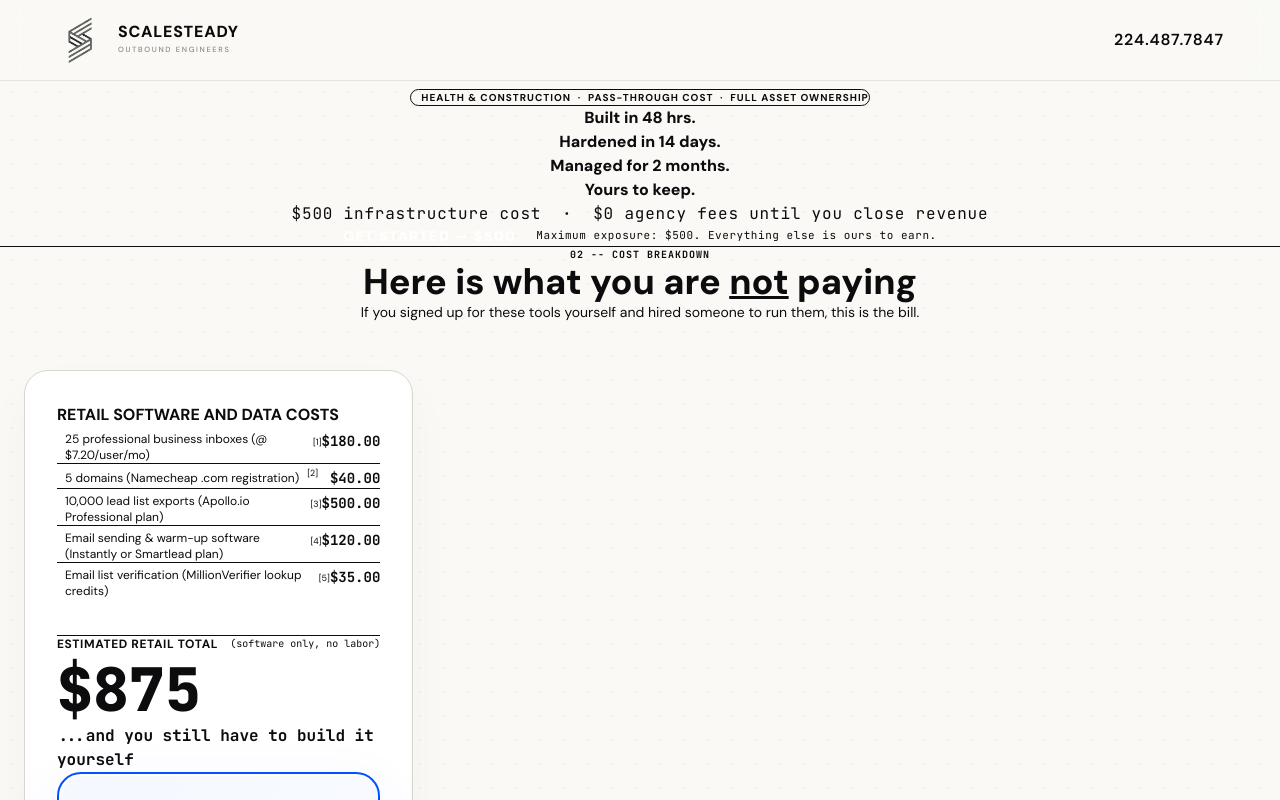
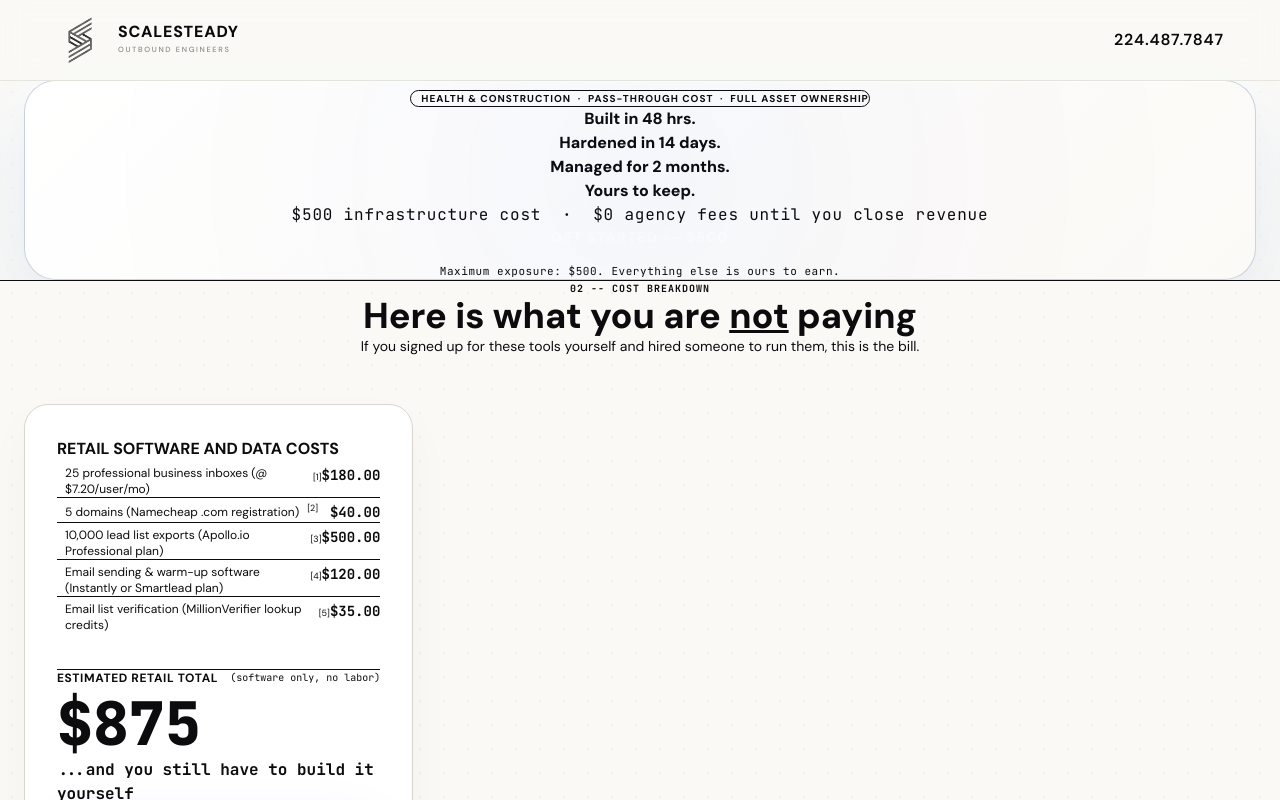
Before and after one commit to jaexochill2-code/scalesteady-engineers, a Next.js app: page /build in a window 1280 px wide. Shown: the top 800 px of the page. Built offline with nearby package versions, Linux system fonts and the light colour scheme.

Commit message:
fix: resolve center layout grid line overlapping card contents

```diff
--- a/src/app/build/page.tsx
+++ b/src/app/build/page.tsx
@@ -7,6 +7,27 @@ import Script from "next/script";
 const PHONE = "224.487.7847";
 const PHONE_HREF = "tel:+12244877847";
 const PAYPAL_HOSTED_BUTTON_ID: string = "9DREMSSX56AHQ";
+
+function GridBackground() {
+  return (
+    <>
+      {/* Subtle Grid Overlay */}
+      <div
+        className="absolute inset-0 pointer-events-none z-0"
+        style={{
+          backgroundImage: "radial-gradient(rgba(27, 79, 138, 0.05) 1px, transparent 1px)",
+          backgroundSize: "24px 24px"
+        }}
+      />
+
+      {/* Architectural Column Grid Lines */}
+      <div className="absolute inset-y-0 left-1/2 -translate-x-1/2 w-full max-w-[1200px] flex justify-between pointer-events-none z-0">
+        <div className="w-[1px] h-full bg-[#D8D6CE]/20" />
+        <div className="w-[1px] h-full bg-[#D8D6CE]/20" />
+      </div>
+    </>
+  );
+}
 
 export default function BuildPage() {
   const [accepted, setAccepted] = useState(false);
@@ -181,21 +202,7 @@ export default function BuildPage() {
         style={{ background: "radial-gradient(circle, rgba(0, 82, 255, 0.08) 0%, rgba(27, 79, 138, 0.03) 60%, transparent 100%)", filter: "blur(150px)" }}
       />
 
-      {/* Subtle Grid Overlay */}
-      <div
-        className="absolute inset-0 pointer-events-none z-20"
-        style={{
-          backgroundImage: "radial-gradient(rgba(27, 79, 138, 0.05) 1px, transparent 1px)",
-          backgroundSize: "24px 24px"
-        }}
-      />
 
-      {/* Architectural Column Grid Lines */}
-      <div className="absolute inset-y-0 left-1/2 -translate-x-1/2 w-full max-w-[1200px] flex justify-between pointer-events-none z-20">
-        <div className="w-[1px] h-full bg-[#D8D6CE]/20" />
-        <div className="w-[1px] h-full bg-[#D8D6CE]/15 hidden md:block" />
-        <div className="w-[1px] h-full bg-[#D8D6CE]/20" />
-      </div>
 
       {PAYPAL_HOSTED_BUTTON_ID &&
         PAYPAL_HOSTED_BUTTON_ID !== "[INSERT]" &&
@@ -209,27 +216,28 @@ export default function BuildPage() {
 
 
       {/* Main content wrapper */}
-      <main className="relative z-10">
+      <main className="relative">
 
 
         {/* 02 HERO */}
         <section className="bg-[var(--canvas)] pt-28 pb-24 border-b border-[var(--ink-border)] relative overflow-hidden">
+          <GridBackground />
 
           {/* Background bloom */}
           <div className="absolute top-[-10%] left-1/2 -translate-x-1/2 w-[1000px] h-[600px] rounded-full bg-[#1B4F8A]/5 blur-[140px] pointer-events-none" />
           <div className="absolute bottom-0 left-[-5%] w-[500px] h-[400px] rounded-full bg-[#1B4F8A]/4 blur-[110px] pointer-events-none" />
           <div className="absolute bottom-0 right-[-5%] w-[400px] h-[300px] rounded-full bg-[#1B4F8A]/3 blur-[90px] pointer-events-none" />
 
-          <div className="max-w-[900px] mx-auto px-6 text-center relative z-10">
-
+          <div className="max-w-[900px] mx-auto px-6 relative z-30">
+            <div className="bento-card-hero-pulse-large p-10 md:p-16 text-center">
               {/* Eyebrow */}
-            <span className="inline-flex items-center gap-2.5 px-5 py-2 text-[10px] font-bold tracking-widest uppercase bg-[#1B4F8A]/5 text-[#1B4F8A] border border-[#1B4F8A]/10 rounded-full mb-14">
+              <span className="inline-flex items-center gap-2.5 px-5 py-2 text-[10px] font-bold tracking-widest uppercase bg-[#1B4F8A]/5 text-[#1B4F8A] border border-[#1B4F8A]/10 rounded-full mb-10">
                 <span className="w-1.5 h-1.5 rounded-full bg-[#1B4F8A] animate-pulse flex-shrink-0" />
                 HEALTH &amp; CONSTRUCTION &nbsp;&middot;&nbsp; PASS-THROUGH COST &nbsp;&middot;&nbsp; FULL ASSET OWNERSHIP
               </span>
 
               {/* 4-line typographic stack */}
-            <h1 className="font-sans font-extrabold tracking-tight leading-[1.08] mb-12">
+              <h1 className="font-sans font-extrabold tracking-tight leading-[1.08] mb-10">
                 <span className="block text-4xl md:text-[62px] text-[#0C0C0E]">Built in 48 hrs.</span>
                 <span className="block text-4xl md:text-[62px] text-neutral-500 font-light">Hardened in 14 days.</span>
                 <span className="block text-4xl md:text-[62px] text-[#0C0C0E]">Managed for 2 months.</span>
@@ -237,29 +245,30 @@ export default function BuildPage() {
               </h1>
 
               {/* Money line */}
-            <p className="font-mono text-sm md:text-base text-neutral-600 tracking-wider mb-14">
+              <p className="font-mono text-sm md:text-base text-neutral-600 tracking-wider mb-10">
                 $500 infrastructure cost &nbsp;&middot;&nbsp; $0 agency fees until you close revenue
               </p>
 
               {/* CTAs */}
-            <div className="flex flex-col sm:flex-row items-center justify-center gap-5">
+              <div className="flex flex-col items-center justify-center gap-4">
                 <button
                   onClick={scrollToAcceptance}
                   className="px-10 py-4 bg-[#1B4F8A] hover:bg-[#2660A8] text-white font-sans font-bold text-sm uppercase tracking-widest transition-all duration-200 hover:shadow-[0_0_40px_rgba(27,79,138,0.3)] active:scale-[0.98]"
                 >
-                GET STARTED &mdash; $500
+                  GET STARTED -- $500
                 </button>
-              <span className="font-mono text-[11px] text-[#444444] tracking-wider">
+                <span className="font-mono text-[11px] text-neutral-500 tracking-wider text-center">
                   Maximum exposure: $500. Everything else is ours to earn.
                 </span>
               </div>
-
+            </div>
           </div>
         </section>
 
         {/* 03 VALUE COMPARISON - Retail cost vs ScaleSteady */}
-        <section className="bg-[#FFFFFF] border-b border-[var(--ink-border)] py-28 relative z-10">
-          <div className="max-w-[1200px] mx-auto px-6">
+        <section className="bg-[#FFFFFF] border-b border-[var(--ink-border)] py-28 relative">
+          <GridBackground />
+          <div className="max-w-[1200px] mx-auto px-6 relative z-10">
             <span className="font-mono text-[10px] font-bold uppercase tracking-widest text-neutral-500 block mb-3 text-center">02 -- Cost Breakdown</span>
             <h2 className="font-sans text-3xl md:text-4xl font-extrabold text-center tracking-tight text-[#0A0A0A] mb-4">
               Here is what you are <span className="text-[#1B4F8A] underline font-extrabold">not</span> paying
@@ -482,8 +491,9 @@ export default function BuildPage() {
         </section>
 
         {/* 04 WHAT'S INCLUDED - Asymmetric Bento Grid */}
-        <section className="py-20 bg-white border-b border-neutral-200 relative z-10">
-          <div className="max-w-[1200px] mx-auto px-6">
+        <section className="py-20 bg-white border-b border-neutral-200 relative">
+          <GridBackground />
+          <div className="max-w-[1200px] mx-auto px-6 relative z-10">
             <h2 className="font-sans text-2xl md:text-3xl font-extrabold text-center tracking-tight text-[#0A0A0A] mb-12">
               Deliverables built directly for your business
             </h2>
@@ -586,8 +596,9 @@ export default function BuildPage() {
         </section>
 
         {/* 05 TIMELINE - Warmup, Parallel Deliverables, Kickoff, Check-ins */}
-        <section className="bg-[#0D0D0E] text-white py-24 border-b border-neutral-900 relative overflow-hidden z-10">
-          <div className="max-w-[1200px] mx-auto px-6 relative z-10">
+        <section className="bg-[#0D0D0E] text-white py-24 border-b border-neutral-900 relative overflow-hidden">
+          <GridBackground />
+          <div className="max-w-[1200px] mx-auto px-6 relative z-30">
 
             <span className="font-mono text-[10px] font-bold uppercase tracking-wider text-neutral-500 block mb-2 text-center">
               Campaign Roadmap
@@ -729,8 +740,9 @@ export default function BuildPage() {
         </section>
 
         {/* 06 ASSET OWNERSHIP */}
-        <section className="py-20 bg-[#FAF8F6] border-b border-neutral-200 relative z-10">
-          <div className="max-w-[1100px] mx-auto px-6">
+        <section className="py-20 bg-[#FAF8F6] border-b border-neutral-200 relative">
+          <GridBackground />
+          <div className="max-w-[1100px] mx-auto px-6 relative z-10">
 
             <div className="text-center mb-12">
               <span className="font-mono text-[10px] font-bold uppercase tracking-widest text-[#888888] block mb-3">06 -- Ownership</span>
@@ -793,8 +805,9 @@ export default function BuildPage() {
         </section>
 
         {/* 07 SCALE OR WALK */}
-        <section className="py-24 border-b border-neutral-200 bg-white relative z-10">
-          <div className="max-w-[1000px] mx-auto px-6">
+        <section className="py-24 border-b border-neutral-200 bg-white relative">
+          <GridBackground />
+          <div className="max-w-[1000px] mx-auto px-6 relative z-10">
 
             {/* Milestone trigger callout */}
             <div className="text-center mb-16">
@@ -860,8 +873,9 @@ export default function BuildPage() {
         </section>
 
         {/* 08 TERMS OF SERVICE AND CLIENT SERVICE AGREEMENT */}
-        <section ref={termsRef} className="py-20 bg-[var(--canvas)] border-b border-[var(--ink-border)] relative z-10">
-          <div className="max-w-[800px] mx-auto px-6">
+        <section ref={termsRef} className="py-20 bg-[var(--canvas)] border-b border-[var(--ink-border)] relative">
+          <GridBackground />
+          <div className="max-w-[800px] mx-auto px-6 relative z-10">
             <h2 className="font-sans text-2xl md:text-3xl font-extrabold text-center tracking-tight text-[#0A0A0A] mb-4">
               Terms of Service and Client Service Agreement
             </h2>
@@ -978,10 +992,11 @@ export default function BuildPage() {
         </section>
 
         {/* 09 ACCEPTANCE ZONE - Glassmorphic Bento Checkout Panel */}
-        <section ref={acceptanceRef} id="acceptance" className="py-20 bg-[#F9F9FB] border-b border-neutral-200 relative z-10">
-          <div className="max-w-[720px] mx-auto px-6">
+        <section ref={acceptanceRef} id="acceptance" className="py-20 bg-[#F9F9FB] border-b border-neutral-200 relative">
+          <GridBackground />
+          <div className="max-w-[720px] mx-auto px-6 relative z-10">
 
-            <div className="bento-card-hero-pulse p-8 md:p-12 relative z-10">
+            <div className="bento-card-hero-pulse p-8 md:p-12 relative z-30">
 
               <span className="font-mono text-[10px] font-bold uppercase tracking-wider text-[#1B4F8A] block mb-2 text-center">
                 Review and Accept Partnership Terms
--- a/src/app/globals.css
+++ b/src/app/globals.css
@@ -1298,7 +1298,9 @@ a { color: inherit; text-decoration: none; }
 
 /* Dark Bento Card with Tactile Grayscale Claymorphism and Glassmorphism */
 .bento-card-dark {
-  background: rgba(18, 19, 21, 0.65);
+  position: relative;
+  z-index: 30;
+  background: #161719;
   backdrop-filter: blur(24px);
   -webkit-backdrop-filter: blur(24px);
   border: 1px solid rgba(255, 255, 255, 0.12); /* stronger border definition */
@@ -1319,6 +1321,8 @@ a { color: inherit; text-decoration: none; }
 
 /* Light Bento Card with Tactile Claymorphism */
 .bento-card-light {
+  position: relative;
+  z-index: 30;
   background: #ffffff;
   border: 1.5px solid var(--ink-border); /* more defined, not gray */
   border-radius: 24px;
@@ -1421,6 +1425,7 @@ a { color: inherit; text-decoration: none; }
   transition: transform 0.4s cubic-bezier(0.16, 1, 0.3, 1), box-shadow 0.4s cubic-bezier(0.16, 1, 0.3, 1), border-color 0.4s ease;
   position: relative;
   overflow: hidden;
+  z-index: 30;
 }
 
 .bento-card-hero-pulse::before {
@@ -1465,3 +1470,63 @@ a { color: inherit; text-decoration: none; }
     transform: none !important;
   }
 }
+
+/* ── LARGE PREMIUM HERO CARD ── */
+.bento-card-hero-pulse-large {
+  background: linear-gradient(135deg, #FFFFFF 0%, #FCFAF7 100%) !important;
+  border: 1px solid rgba(27, 79, 138, 0.24) !important;
+  border-radius: 32px;
+  box-shadow:
+    0 32px 80px rgba(27, 79, 138, 0.12),
+    0 0 60px 10px rgba(255, 255, 255, 0.95),
+    0 8px 24px rgba(0, 0, 0, 0.01),
+    inset 1px 1px 2px rgba(255, 255, 255, 0.95);
+  transition: transform 0.5s cubic-bezier(0.16, 1, 0.3, 1), box-shadow 0.5s cubic-bezier(0.16, 1, 0.3, 1), border-color 0.5s ease;
+  position: relative;
+  overflow: hidden;
+  z-index: 30 !important;
+}
+
+.bento-card-hero-pulse-large::before {
+  content: "";
+  position: absolute;
+  inset: 0;
+  background: radial-gradient(circle at 50% 50%, rgba(0, 82, 255, 0.05) 0%, rgba(27, 79, 138, 0.01) 60%, transparent 100%);
+  pointer-events: none;
+  z-index: 1;
+  animation: heroCardPulse 10s ease-in-out infinite alternate;
+  will-change: opacity, transform;
+}
+
+.bento-card-hero-pulse-large::after {
+  content: "";
+  position: absolute;
+  top: 0;
+  left: -100%;
+  width: 100%;
+  height: 100%;
+  background: linear-gradient(110deg, transparent 35%, rgba(255, 255, 255, 0.4) 45%, rgba(255, 255, 255, 0.75) 50%, rgba(255, 255, 255, 0.4) 55%, transparent 65%);
+  pointer-events: none;
+  z-index: 2;
+  animation: heroCardShine 8s cubic-bezier(0.25, 1, 0.5, 1) infinite;
+  will-change: transform;
+}
+
+.bento-card-hero-pulse-large:hover {
+  transform: translateY(-4px);
+  border-color: rgba(27, 79, 138, 0.35) !important;
+  box-shadow:
+    0 40px 96px rgba(27, 79, 138, 0.16),
+    0 0 80px 15px rgba(255, 255, 255, 1.0),
+    0 10px 28px rgba(0, 82, 255, 0.03),
+    inset 1px 1px 2px rgba(255, 255, 255, 0.98);
+}
+
+@media (prefers-reduced-motion: reduce) {
+  .bento-card-hero-pulse-large::before,
+  .bento-card-hero-pulse-large::after {
+    animation: none !important;
+    opacity: 0.5 !important;
+    transform: none !important;
+  }
+}
```
Also changed, not shown: 1 other file (tests, documents, lock files or other folders). Lines whose indentation alone changed are shown as unchanged.
